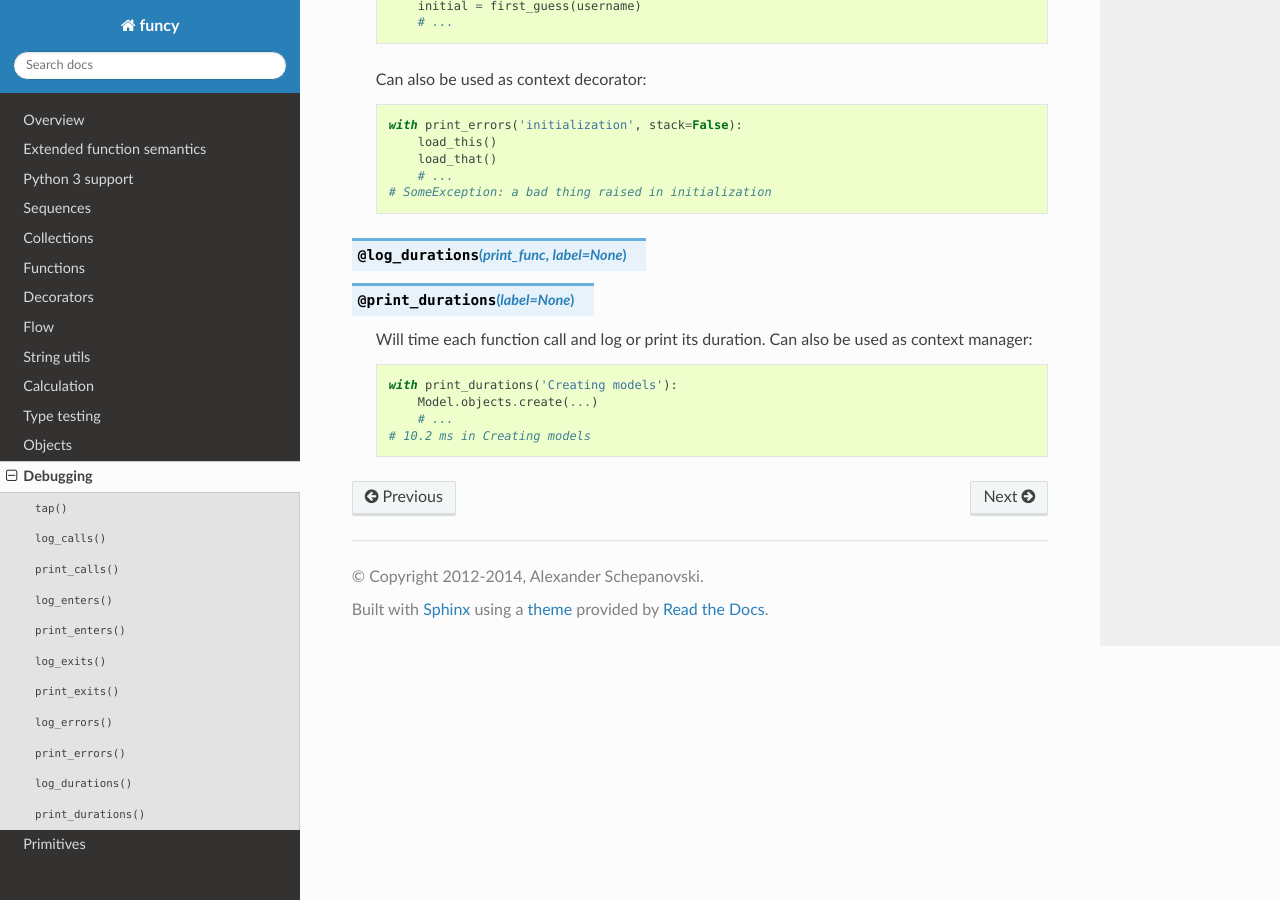
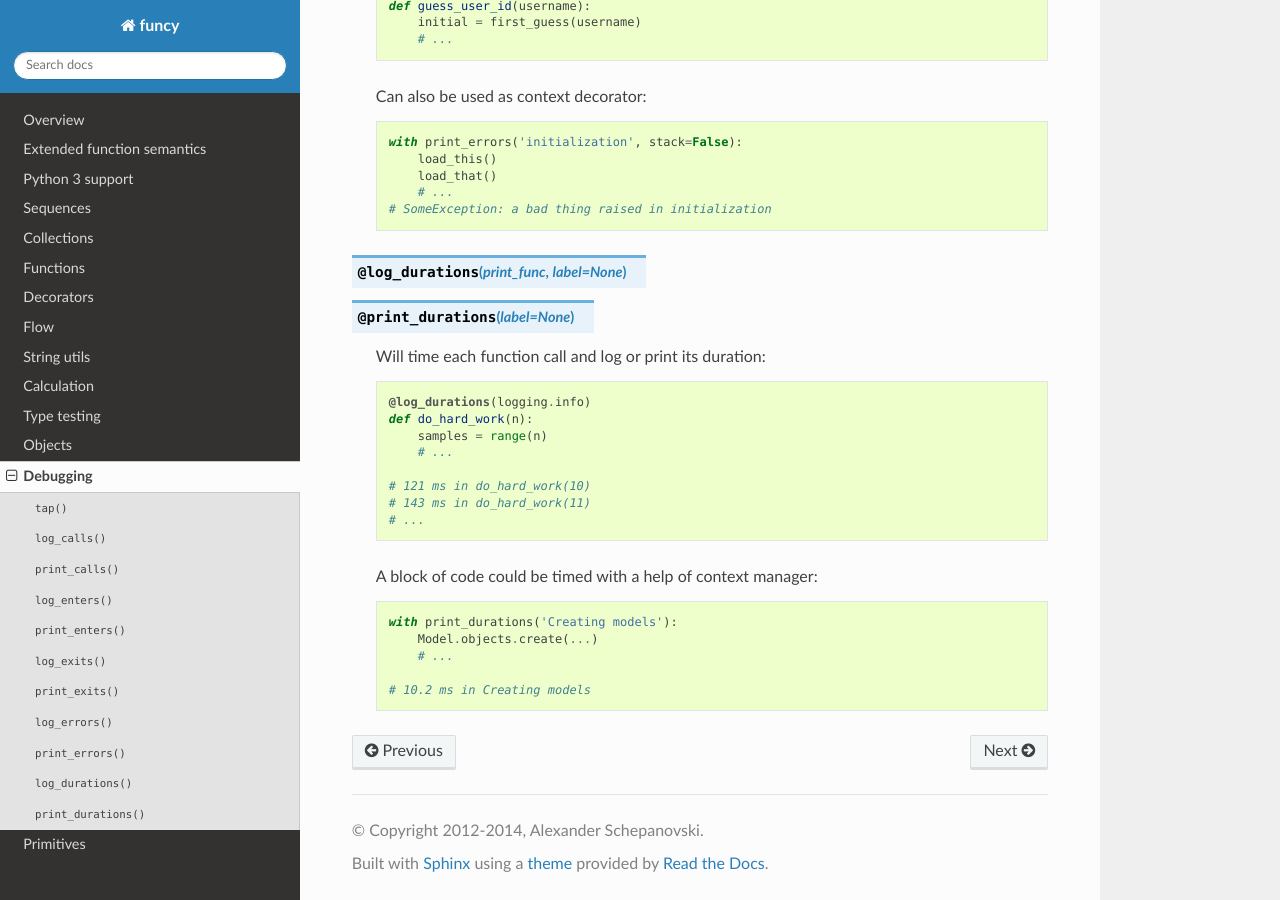
Before and after one commit to Jamaal224/funcy, a Sphinx documentation site: the page built from docs/debug.rst, in a window 1280 px wide and 900 px high, scrolled down 1464 px. Built offline with Sphinx 7.4.7 and the Read the Docs theme 2.0.0, drawn with Linux system fonts in a browser that asks for light colours.

Commit message:
Refine debug docs

```diff
--- a/docs/debug.rst
+++ b/docs/debug.rst
@@ -70,9 +71,21 @@ Debugging
 .. decorator:: log_durations(print_func, label=None)
                print_durations(label=None)
 
-    Will time each function call and log or print its duration. Can also be used as context manager::
+    Will time each function call and log or print its duration::
+
+        @log_durations(logging.info)
+        def do_hard_work(n):
+            samples = range(n)
+            # ...
+
+        # 121 ms in do_hard_work(10)
+        # 143 ms in do_hard_work(11)
+        # ...
+
+    A block of code could be timed with a help of context manager::
 
         with print_durations('Creating models'):
             Model.objects.create(...)
             # ...
+
         # 10.2 ms in Creating models
```
Also changed, not shown: other parts of docs/debug.rst (+1 -0 lines).
